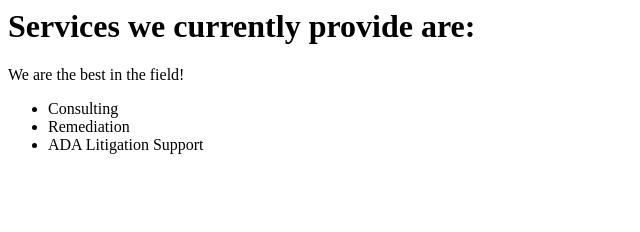
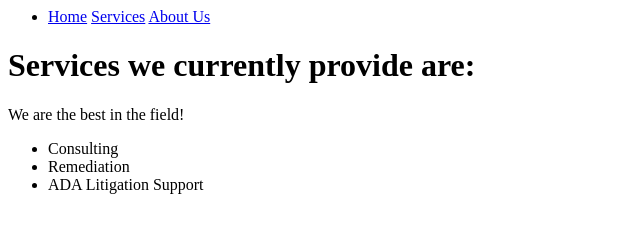
Before and after one commit to kunmoon/Axco, a plain HTML site: page Services.html in a window 1280 px wide. Shown: the whole page, without its empty margins (0-640 px from the left). Drawn offline with Linux system fonts and the light colour scheme.

Commit message:
changes daily

```diff
--- a/Services.html
+++ b/Services.html
@@ -1,6 +1,14 @@
 <html>
   <head> <title> Services provided by Axco </title></head>
   	<body>
+		<ul>
+			<li>	<a href="index.html">Home</a>
+					<a href="Services.html">Services</a>
+					<a href="About Us.html">About Us</a>
+
+			</li>
+
+    	</ul>
   		<main>
   		<h1> Services we currently provide are: </h1>
   		<p> We are the best in the field!</p>
```
